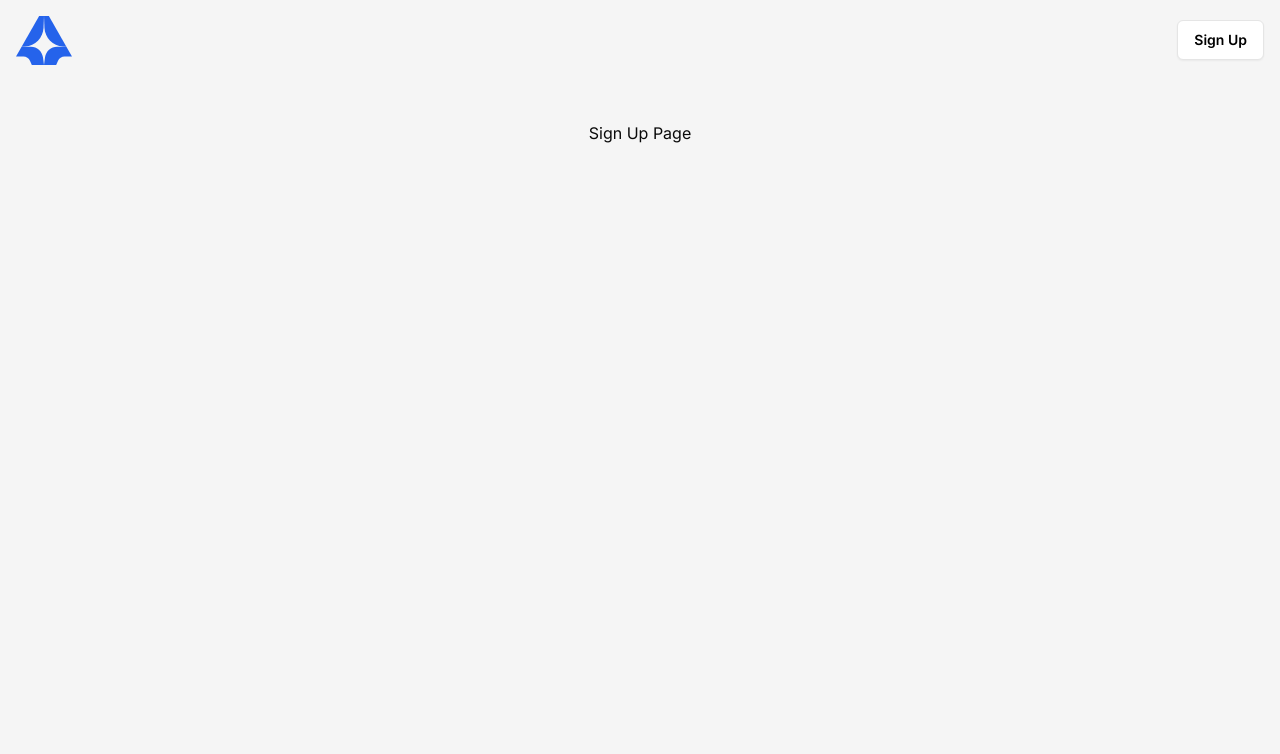
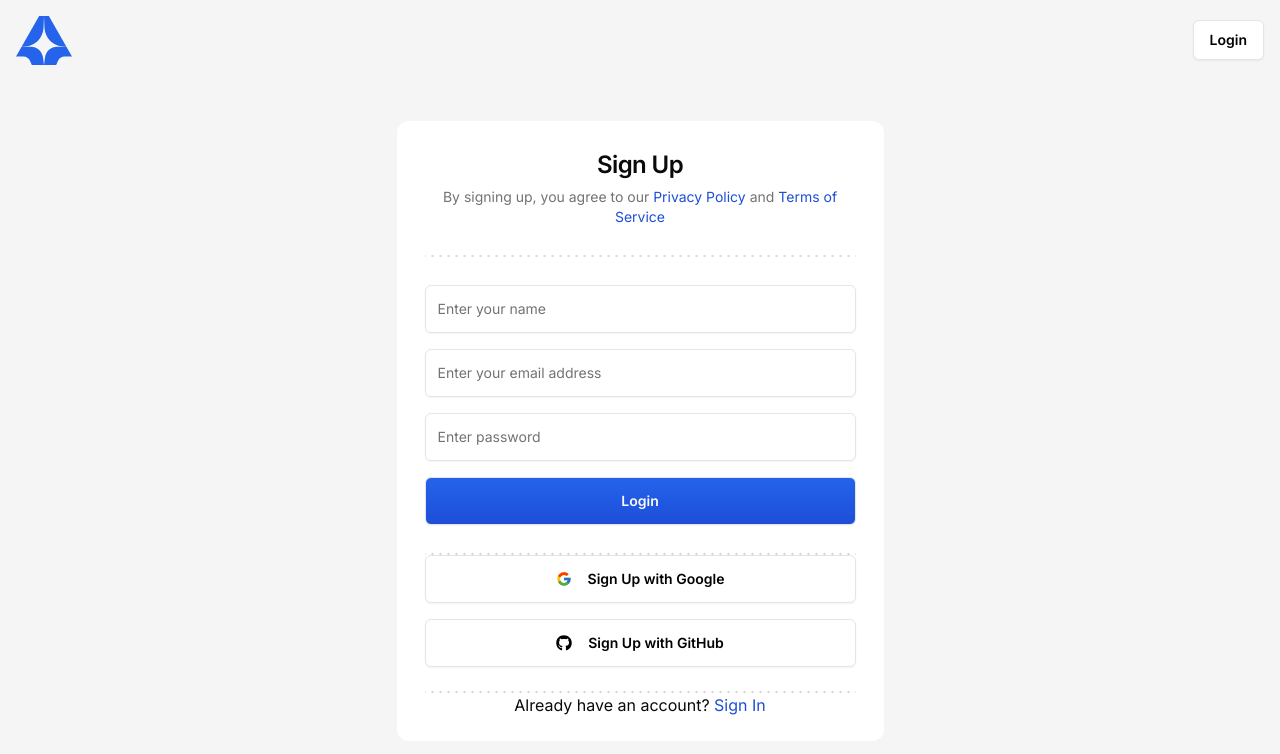
Before and after one commit to nipunaupeksha/next-jira-clone, a Next.js app: page /sign-up in a window 1280 px wide. Shown: the top 754 px of the page. Built offline with nearby package versions, Linux system fonts and the light colour scheme.

Commit message:
auth screens added

```diff
--- a/package.json
+++ b/package.json
@@ -31,6 +31,7 @@
     "react-day-picker": "^9.9.0",
     "react-dom": "^18",
     "react-hook-form": "^7.62.0",
+    "react-icons": "^5.5.0",
     "recharts": "2.15.4",
     "sonner": "^2.0.7",
     "tailwind-merge": "^3.3.1",
--- a/src/app/(auth)/layout.tsx
+++ b/src/app/(auth)/layout.tsx
@@ -1,18 +1,28 @@
+"use client";
+
+import Image from "next/image";
+import Link from "next/link";
+
 import { Button } from "@/components/ui/button";
-import Image from "next/image";
+import { usePathname } from "next/navigation";
 
 interface AuthLayoutProps {
   children: React.ReactNode;
 }
 
-const AuthLayout = ({children}: AuthLayoutProps)=>{
+const AuthLayout = ({ children }: AuthLayoutProps) => {
+  const pathname = usePathname();
+  const isSignIn = pathname == "/sign-in";
+
   return (
     <main className="bg-neutral-100 min-h-screen">
       <div className="mx-auto max-w-screen-2xl p-4">
         <nav className="flex justify-between items-center">
           <Image src="/logo.svg" alt="Logo" width={56} height={56} />
-                    <Button variant="secondary">
-                        Sign Up
+          <Button asChild variant="secondary">
+            <Link href={isSignIn ? "/sign-up" : "/sign-in"}>
+              {isSignIn ? "Sign Up" : "Login"}
+            </Link>
           </Button>
         </nav>
         <div className="flex flex-col items-center justify-center pt-4 md:pt-14">
@@ -21,6 +31,6 @@ const AuthLayout = ({children}: AuthLayoutProps)=>{
       </div>
     </main>
   );
-}
+};
 
-export default AuthLayout
+export default AuthLayout;
--- a/src/app/(auth)/sign-in/page.tsx
+++ b/src/app/(auth)/sign-in/page.tsx
@@ -1,7 +1,9 @@
-import { SignInCard } from "@/features/auth/components/SignInCard";
+"use client";
+
+import { SignInCard } from "@/features/auth/components/sign-in-card";
 
 const SignInPage = () => {
-  return <SignInCard/>
+  return <SignInCard />;
 };
 
 export default SignInPage;
--- a/src/app/(auth)/sign-up/page.tsx
+++ b/src/app/(auth)/sign-up/page.tsx
@@ -1,5 +1,9 @@
+"use client";
+
+import { SignUpCard } from "@/features/auth/components/sign-up-card";
+
 const SignUpPage = () => {
-  return <div>Sign Up Page</div>;
+  return <SignUpCard />;
 };
 
 export default SignUpPage;
--- a/src/features/auth/components/SignInCard.tsx
+++ /dev/null
@@ -1,25 +0,0 @@
-"use client";
-
-import { DottedSeparator } from "@/components/dotted-separator";
-import { Card, CardContent, CardHeader, CardTitle } from "@/components/ui/card";
-import { Input } from "@/components/ui/input";
-
-export const SignInCard = () => {
-    return (
-        <Card className="w-full h-full md:w-[487px] border-none shadow-none">
-            <CardHeader className="flex items-center justify-center text-center p-7">
-                <CardTitle className="text-2xl">
-                    Welcome Back!
-                </CardTitle>
-            </CardHeader>
-            <div className="px-7">
-                <DottedSeparator/>
-            </div>
-            <CardContent className="p-7">
-                <form className="space-y-4">
-                    <Input required type="email" value={""} onChange={()=>{}} placeholder="Enter your email address" disabled={false}/>
-                </form>
-            </CardContent>
-        </Card>
-    );
-}
--- /dev/null
+++ b/src/features/auth/components/sign-in-card.tsx
@@ -0,0 +1,125 @@
+import Link from "next/link";
+
+import { z } from "zod";
+import { FcGoogle } from "react-icons/fc";
+import { FaGithub } from "react-icons/fa";
+import { useForm } from "react-hook-form";
+import { zodResolver } from "@hookform/resolvers/zod";
+import { Button } from "@/components/ui/button";
+import { Card, CardContent, CardHeader, CardTitle } from "@/components/ui/card";
+import { Input } from "@/components/ui/input";
+import {
+  Form,
+  FormControl,
+  FormField,
+  FormItem,
+  FormMessage,
+} from "@/components/ui/form";
+
+import { DottedSeparator } from "@/components/dotted-separator";
+
+const formSchema = z.object({
+  email: z.string().trim().min(1, "Required").email(),
+  password: z.string().min(1, "Required"),
+});
+
+export const SignInCard = () => {
+  const form = useForm<z.infer<typeof formSchema>>({
+    resolver: zodResolver(formSchema),
+    defaultValues: {
+      email: "",
+      password: "",
+    },
+  });
+
+  const onSubmit = (values: z.infer<typeof formSchema>) => {
+    console.log({ values });
+  };
+
+  return (
+    <Card className="w-full h-full md:w-[487px] border-none shadow-none">
+      <CardHeader className="flex items-center justify-center text-center p-7">
+        <CardTitle className="text-2xl">Welcome Back!</CardTitle>
+      </CardHeader>
+      <div className="px-7">
+        <DottedSeparator />
+      </div>
+      <CardContent className="p-7">
+        <Form {...form}>
+          <form onSubmit={form.handleSubmit(onSubmit)} className="space-y-4">
+            <FormField
+              name="email"
+              control={form.control}
+              render={({ field }) => (
+                <FormItem>
+                  <FormControl>
+                    <Input
+                      {...field}
+                      type="email"
+                      placeholder="Enter your email address"
+                    />
+                  </FormControl>
+                  <FormMessage />
+                </FormItem>
+              )}
+            />
+
+            <FormField
+              name="password"
+              control={form.control}
+              render={({ field }) => (
+                <FormItem>
+                  <FormControl>
+                    <Input
+                      {...field}
+                      type="password"
+                      placeholder="Enter password"
+                    />
+                  </FormControl>
+                  <FormMessage />
+                </FormItem>
+              )}
+            />
+            <Button disabled={false} size="lg" className="w-full">
+              Sign In
+            </Button>
+          </form>
+        </Form>
+      </CardContent>
+      <div className="px-7">
+        <DottedSeparator />
+      </div>
+      <CardContent className="px-7 flex flex-col gap-y-4">
+        <Button
+          disabled={false}
+          variant="secondary"
+          size="lg"
+          className="w-full"
+        >
+          <FcGoogle className="mr-2 size-5" />
+          Sign In with Google
+        </Button>
+        <Button
+          disabled={false}
+          variant="secondary"
+          size="lg"
+          className="w-full"
+        >
+          <FaGithub className="mr-2 size-5" />
+          Sign In with GitHub
+        </Button>
+      </CardContent>
+      <div>
+        <DottedSeparator className="px-7"/>
+      </div>
+      <CardContent className="px-7 flex items-center justify-center">
+        <p>
+          Don&apos;t have an account?
+          <Link href="/sign-up">
+              <span className="text-blue-700">&nbsp;Sign Up</span>
+          </Link>
+        </p>
+      </CardContent>
+    </Card>
+  );
+};
--- /dev/null
+++ b/src/features/auth/components/sign-up-card.tsx
@@ -0,0 +1,159 @@
+import Link from "next/link";
+
+import { z } from "zod";
+import { FcGoogle } from "react-icons/fc";
+import { useForm } from "react-hook-form";
+import { zodResolver } from "@hookform/resolvers/zod";
+import { FaGithub } from "react-icons/fa";
+import { Button } from "@/components/ui/button";
+import {
+  Card,
+  CardContent,
+  CardDescription,
+  CardHeader,
+  CardTitle,
+} from "@/components/ui/card";
+import { Input } from "@/components/ui/input";
+import {
+  Form,
+  FormControl,
+  FormField,
+  FormItem,
+  FormMessage,
+} from "@/components/ui/form";
+
+import { DottedSeparator } from "@/components/dotted-separator";
+
+const formSchema = z.object({
+  name: z.string().trim().min(1, "A name is required"),
+  email: z.string().trim().min(1, "An email is required").email(),
+  password: z.string().min(8, "Minimum of 8 characters required"),
+});
+
+export const SignUpCard = () => {
+  const form = useForm<z.infer<typeof formSchema>>({
+    resolver: zodResolver(formSchema),
+    defaultValues: {
+      name: "",
+      email: "",
+      password: "",
+    },
+  });
+
+  const onSubmit = (values: z.infer<typeof formSchema>) => {
+    console.log({ values });
+  };
+
+  return (
+    <Card className="w-full h-full md:w-[487px] border-none shadow-none">
+      <CardHeader className="flex items-center justify-center text-center p-7">
+        <CardTitle className="text-2xl">Sign Up</CardTitle>
+        <CardDescription>
+          By signing up, you agree to our{" "}
+          <Link href="/privacy">
+            <span className="text-blue-700">Privacy Policy</span>
+          </Link>{" "}
+          and{" "}
+          <Link href="/terms">
+            <span className="text-blue-700">Terms of Service</span>
+          </Link>
+        </CardDescription>
+      </CardHeader>
+      <div className="px-7">
+        <DottedSeparator />
+      </div>
+      <CardContent className="p-7">
+        <Form {...form}>
+          <form onSubmit={form.handleSubmit(onSubmit)} className="space-y-4">
+            <FormField
+              name="name"
+              control={form.control}
+              render={({ field }) => (
+                <FormItem>
+                  <FormControl>
+                    <Input
+                      {...field}
+                      type="text"
+                      placeholder="Enter your name"
+                    />
+                  </FormControl>
+                  <FormMessage />
+                </FormItem>
+              )}
+            />
+            <FormField
+              name="email"
+              control={form.control}
+              render={({ field }) => (
+                <FormItem>
+                  <FormControl>
+                    <Input
+                      {...field}
+                      type="email"
+                      placeholder="Enter your email address"
+                    />
+                  </FormControl>
+                  <FormMessage />
+                </FormItem>
+              )}
+            />
+
+            <FormField
+              name="password"
+              control={form.control}
+              render={({ field }) => (
+                <FormItem>
+                  <FormControl>
+                    <Input
+                      {...field}
+                      type="password"
+                      placeholder="Enter password"
+                    />
+                  </FormControl>
+                  <FormMessage />
+                </FormItem>
+              )}
+            />
+            <Button disabled={false} size="lg" className="w-full">
+              Login
+            </Button>
+          </form>
+        </Form>
+      </CardContent>
+      <div className="px-7">
+        <DottedSeparator />
+      </div>
+      <CardContent className="px-7 flex flex-col gap-y-4">
+        <Button
+          disabled={false}
+          variant="secondary"
+          size="lg"
+          className="w-full"
+        >
+          <FcGoogle className="mr-2 size-5" />
+          Sign Up with Google
+        </Button>
+        <Button
+          disabled={false}
+          variant="secondary"
+          size="lg"
+          className="w-full"
+        >
+          <FaGithub className="mr-2 size-5" />
+          Sign Up with GitHub
+        </Button>
+      </CardContent>
+      <div>
+        <DottedSeparator className="px-7"/>
+      </div>
+      <CardContent className="px-7 flex items-center justify-center">
+        <p>
+          Already have an account?
+          <Link href="/sign-in">
+              <span className="text-blue-700">&nbsp;Sign In</span>
+          </Link>
+        </p>
+      </CardContent>
+    </Card>
+  );
+};
```
Also changed, not shown: 1 other file (tests, documents, lock files or other folders). Lines whose indentation alone changed are shown as unchanged.
